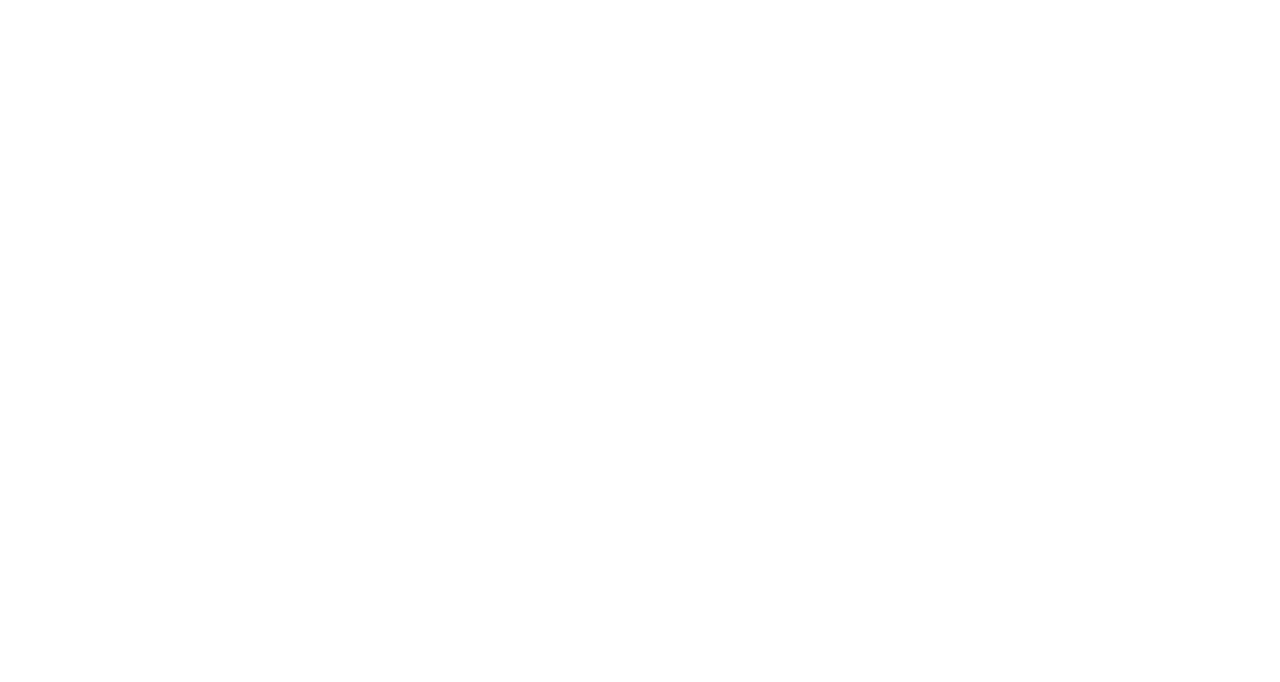
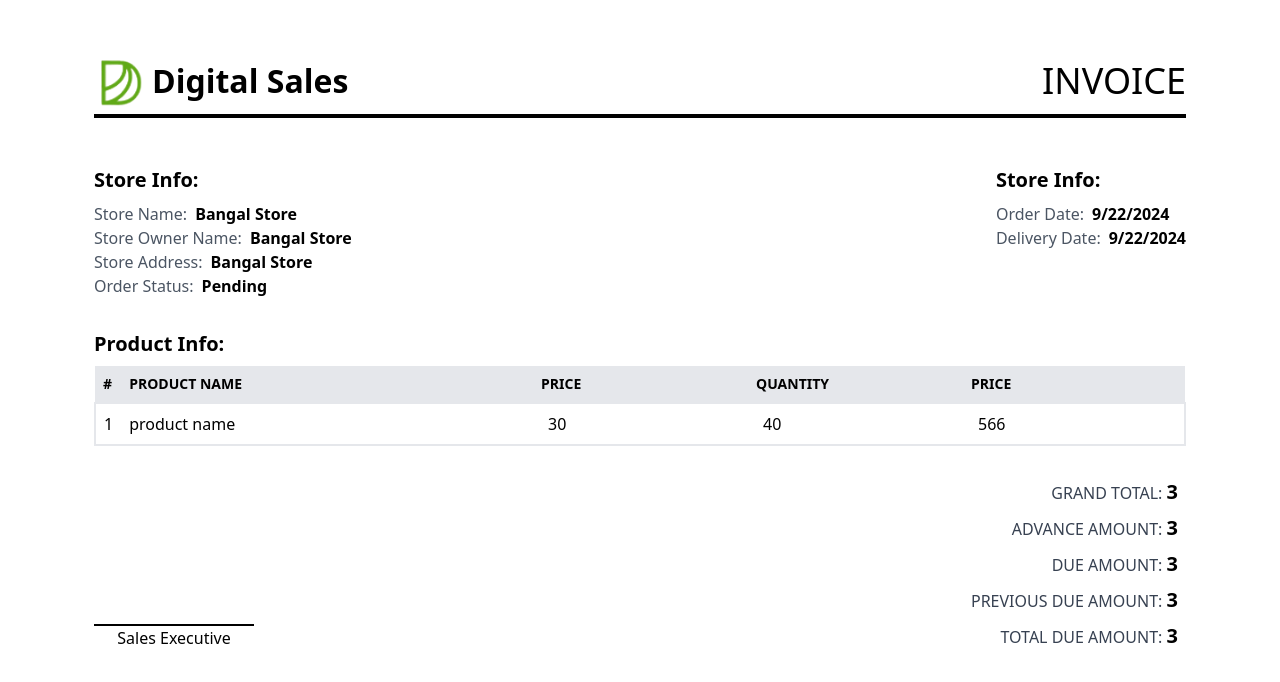
Before and after one commit to SihabMolla11/digital-invoice, a React (Vite) app in the folder website/: page / in a window 1280 px wide. Shown: the part 1188-1870 px from the top of the page. Before the commit the page ends 996 px from the top, so only its background shows below. Built offline with nearby package versions, Linux system fonts and the light colour scheme.

Commit message:
invoice design done

```diff
--- a/website/src/OrderForm.jsx
+++ b/website/src/OrderForm.jsx
@@ -4,6 +4,7 @@
 import toast from "react-hot-toast";
 import { PiDownloadSimple } from "react-icons/pi";
 import AmountSection from "./components/AmountSection";
+import InvoiceForPrint from "./components/InvoiceForPrint";
 import ProductSection from "./components/ProductSection";
 import StoreSection from "./components/StoreSection";
 import { post } from "./service/api";
@@ -88,6 +89,7 @@
           </button>
         </div>
       </form>
+      <InvoiceForPrint />
     </div>
   );
 };
--- /dev/null
+++ b/website/src/components/InvoiceForPrint.tsx
@@ -0,0 +1,136 @@
+import React from "react";
+import Header from "./Header";
+
+const InvoiceForPrint = () => {
+  const date = new Date();
+
+  return (
+    <div className="py-56">
+      <Header />
+      <div className="main-container mt-12">
+        <div className="flex items-start justify-between w-full">
+          <div>
+            <h4 className="text-xl font-semibold">Store Info:</h4>
+            <div className="mt-2">
+              <p className="text-gray-600">
+                Store Name:
+                <span className="font-semibold text-black ml-2">
+                  Bangal Store
+                </span>
+              </p>
+              <p className="text-gray-600">
+                Store Owner Name:
+                <span className="font-semibold text-black ml-2">
+                  Bangal Store
+                </span>
+              </p>
+              <p className="text-gray-600">
+                Store Address:
+                <span className="font-semibold text-black ml-2">
+                  Bangal Store
+                </span>
+              </p>
+              <p className="text-gray-600">
+                Order Status:
+                <span className="font-semibold text-black ml-2">Pending</span>
+              </p>
+            </div>
+          </div>
+          <div>
+            <h4 className="text-xl font-semibold">Store Info:</h4>
+            <div className="mt-2">
+              <p className="text-gray-600">
+                Order Date:
+                <span className="font-semibold text-black ml-2">
+                  {date?.toLocaleDateString()}
+                </span>
+              </p>
+              <p className="text-gray-600">
+                Delivery Date:
+                <span className="font-semibold text-black ml-2">
+                  {date?.toLocaleDateString()}
+                </span>
+              </p>
+            </div>
+          </div>
+        </div>
+
+        <div className="mt-8">
+          <h4 className="text-xl font-semibold">Product Info:</h4>
+
+          <div className="overflow-x-auto">
+            <table className="w-full mt-2 border-gray-400 ">
+              <thead className="w-full ">
+                <tr className="w-full bg-body-background  bg-gray-200  ">
+                  <th className="uppercase text-sm text-black-text text-start font-semibold text-nowrap py-2 px-2">
+                    #
+                  </th>
+                  <th className="uppercase text-sm text-black-text text-start font-semibold text-nowrap py-2 px-2">
+                    Product Name
+                  </th>
+                  <th className="uppercase text-sm text-start text-black-text font-semibold text-nowrap py-2">
+                    Price
+                  </th>
+                  <th className="uppercase text-sm text-black-text text-start font-semibold text-nowrap py-2">
+                    Quantity
+                  </th>
+                  <th className="uppercase text-sm text-black-text text-start font-semibold text-nowrap py-2">
+                    Price
+                  </th>
+                </tr>
+              </thead>
+              <tbody className="w-full border-2  ">
+                {/* {fields?.map((item, index) => {
+                  return ( */}
+                <tr className="w-full ">
+                  <td className="w-[1%] p-2 min-w-4">1</td>
+                  <td className="w-[39%] p-2 min-w-60">product name</td>
+                  <td className="w-[20%] p-2 min-w-32">30</td>
+                  <td className="w-[20%] p-2 min-w-32">40</td>
+                  <td className="w-[20%] p-2 min-w-32">566</td>
+                </tr>
+                {/* );
+                })} */}
+              </tbody>
+            </table>
+          </div>
+
+          <div className="flex flex-col md:flex-row flex-col-reverse gap-6 md:items-end justify-between">
+            <div>
+              <div className="flex flex-col border-t-2 border-black min-w-40 text-center ">
+                <p className="capitalize ">sales executive</p>
+              </div>
+            </div>
+            <div className="mt-8 text-end">
+              <div className="space-y-2">
+                <p className="font-normal text-gray-700 uppercase mr-2">
+                  Grand Total:{" "}
+                  <span className="text-xl font-semibold text-black">3</span>
+                </p>
+
+                <p className="font-normal text-gray-700 uppercase mr-2">
+                  Advance Amount:{" "}
+                  <span className="text-xl font-semibold text-black">3</span>
+                </p>
+                <p className="font-normal text-gray-700 uppercase mr-2">
+                  Due Amount:{" "}
+                  <span className="text-xl font-semibold text-black">3</span>
+                </p>
+                <p className="font-normal text-gray-700 uppercase mr-2">
+                  Previous Due Amount:{" "}
+                  <span className="text-xl font-semibold text-black">3</span>
+                </p>
+                <p className="font-normal text-gray-700 uppercase mr-2">
+                  Total Due Amount:{" "}
+                  <span className="text-xl font-semibold text-black">3</span>
+                </p>
+              </div>
+            </div>
+          </div>
+        </div>
+      </div>
+    </div>
+  );
+};
+
+export default InvoiceForPrint;
--- a/website/src/components/ProductSection.jsx
+++ b/website/src/components/ProductSection.jsx
@@ -34,6 +34,9 @@
           <thead className="w-full ">
             <tr className="w-full bg-body-background  bg-gray-200  ">
               <th className="uppercase text-sm text-black-text text-start font-semibold text-nowrap py-2 px-2">
+                #
+              </th>
+              <th className="uppercase text-sm text-black-text text-start font-semibold text-nowrap py-2 px-2">
                 Product Name
               </th>
               <th className="uppercase text-sm text-start text-black-text font-semibold text-nowrap py-2">
@@ -54,7 +57,8 @@
             {fields?.map((item, index) => {
               return (
                 <tr key={index} className="w-full ">
-                  <td className="w-[38%] p-2 min-w-60">
+                  <td className="w-[1%] p-2 min-w-3">{index + 1}</td>
+                  <td className="w-[37%] p-2 min-w-60">
                     <input
                       className="default-input w-full"
                       placeholder="product name"
--- a/website/src/components/StoreSection.jsx
+++ b/website/src/components/StoreSection.jsx
@@ -53,7 +53,7 @@
           </div>
         </div>
         <div className="md:w-[30%] w-full">
-          <h4 className="text-xl font-semibold">Store Info:</h4>
+          <h4 className="text-xl font-semibold">Dates:</h4>
           <div className="mt-2 space-y-2 ">
             <div className="flex flex-col">
               <label className="font-semibold text-sm" htmlFor="date">
```
